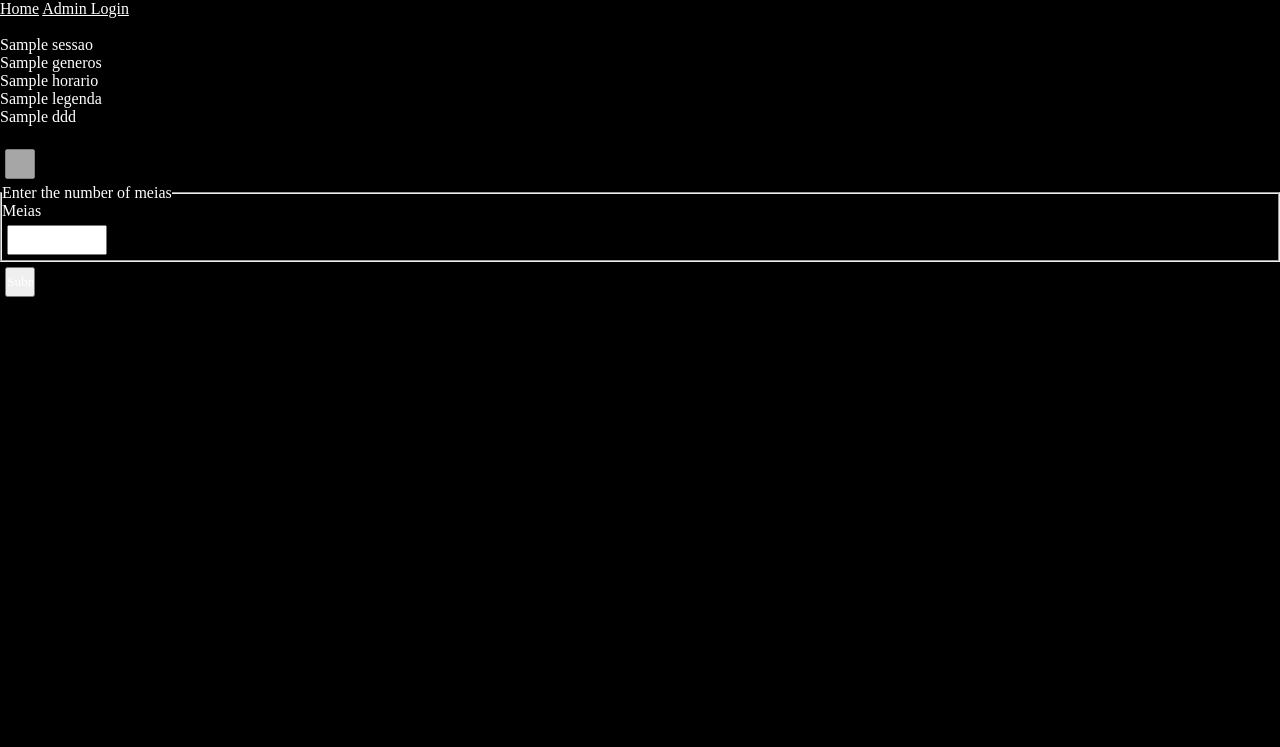
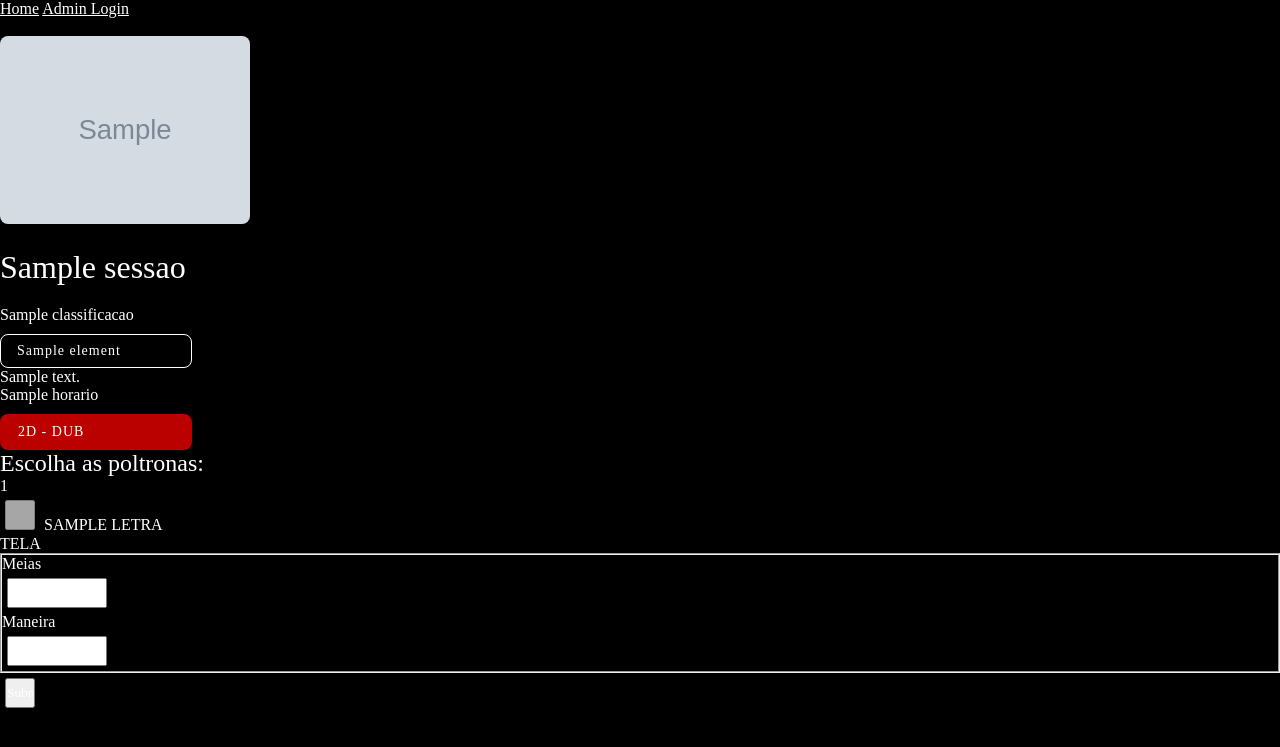
Before and after one commit to enzoniko/CINECINE, a Flask app: template app/templates/poltronas.html in a window 1280 px wide. Shown: the top 747 px of the page. Run offline with Flask 2, Linux system fonts and the light colour scheme; the template is opened without the code that fills it: most values are stand-ins (such as "Sample title", 1, 10 or a date in 2020); grey boxes marked "Sample" are stand-in pictures; form fields are guessed from the names that the template uses; parts of the project's set-up code (start-up, migrations or seed data) failed here and were passed over.

Commit message:
finished user side

```diff
--- a/app/templates/poltronas.html
+++ b/app/templates/poltronas.html
@@ -3,19 +3,40 @@
     <br>
     <div>
         {% if sessao %}
-            <p> {{ sessao.nome }} </p>
-            <p> {{ sessao.generos }} </p>
+            <div class="cartaz_imagem">
+                <img src={{ sessao.imagem }}>
+            </div>
+            <div class="titulo_filme">
+                <h1> {{ sessao.nome }} </h1>
+            </div>
+            <p> {{ sessao.classificacao }} </p>
+            {% for element in sessao.generos %}
+                <p class="genero"> {{ element }} </p>
+            {% endfor %}
+            <p> {{ sessao.description }} </p>
             <p> {{ horario }} </p>
-            <p> {{ sessao.legenda }} </p>
-            <p> {{ sessao.DDD }} </p>
+            {% if sessao.legenda == True and sessao.DDD == True %}
+                <p class="tipo">3D - LEG</p>
+            {% elif sessao.legenda == True and sessao.DDD == False %}
+                <p class="tipo">3D - DUB</p>
+            {% elif sessao.legenda == False and sessao.DDD == True %}
+                <p class="tipo">2D - LEG</p>
+            {% else %}
+                <p class="tipo">2D - DUB</p>
+            {% endif %}
         {% else %}
             <p> There are no movies to watch! </p>
         {% endif %}
     </div>
     <div>
         <form method="POST" action="">
+            <h2> Escolha as poltronas: </h2>
+            {% for coluna in range(poltronas[0]|length, 0, -1) %}
+                <a>{{ coluna }}</a>
+            {% endfor %}
+            <br>
             {% for linha in range(poltronas|length) %}
-                <br>
+
                 {% for poltrona in range(poltronas[linha]|length) %}
                     {% if poltronas[linha][poltrona] == 1 %}
                         <input type="checkbox" name="poltronas" value="{{ linha }} {{ poltrona }}" disabled>
@@ -23,10 +44,14 @@
                         <input type="checkbox" name="poltronas" value="{{ linha }} {{ poltrona }}">
                     {% endif %}
                 {% endfor %}
+                <a> {{ letras[linha].upper()}} </a>
+                <br>
+
             {% endfor %}
+            <p>TELA</p>
             {{ form.hidden_tag() }}
             <fieldset>
-                <legend>Enter the number of meias</legend>
+
                 <div>
                     <!-- form.something(class = "something to style") -->
                     {{ form.meias.label(class="senha") }}<br>
@@ -42,6 +67,12 @@
                     {% endif %}
                 </div>
 
+                <div>
+                    <!-- A COR DAS ESCOLHAS FICA IGUAL A COR DAS LETRAS DA CLASSE CSS '*' (BRANCO) E NÃO SE VÊ  -->
+                    {{ form.maneira.label(class="senha")}} <br>
+                    {{ form.maneira(class="camposenha") }}
+                </div>
+
             </fieldset>
             <div>
                 {{ form.submit() }}
```
Also changed, not shown: app/forms.py (+5 -3 lines), app/routes.py (+12 -11 lines), app/templates/pagamentos.html (+34 -3 lines), app/static/img/71qzTzxzoCL.jpg (deleted), app/static/img/mib.jfif (deleted), app/static/img/senhordosaneis.jpg (deleted), app/static/qr.png (added), 2 other files.
